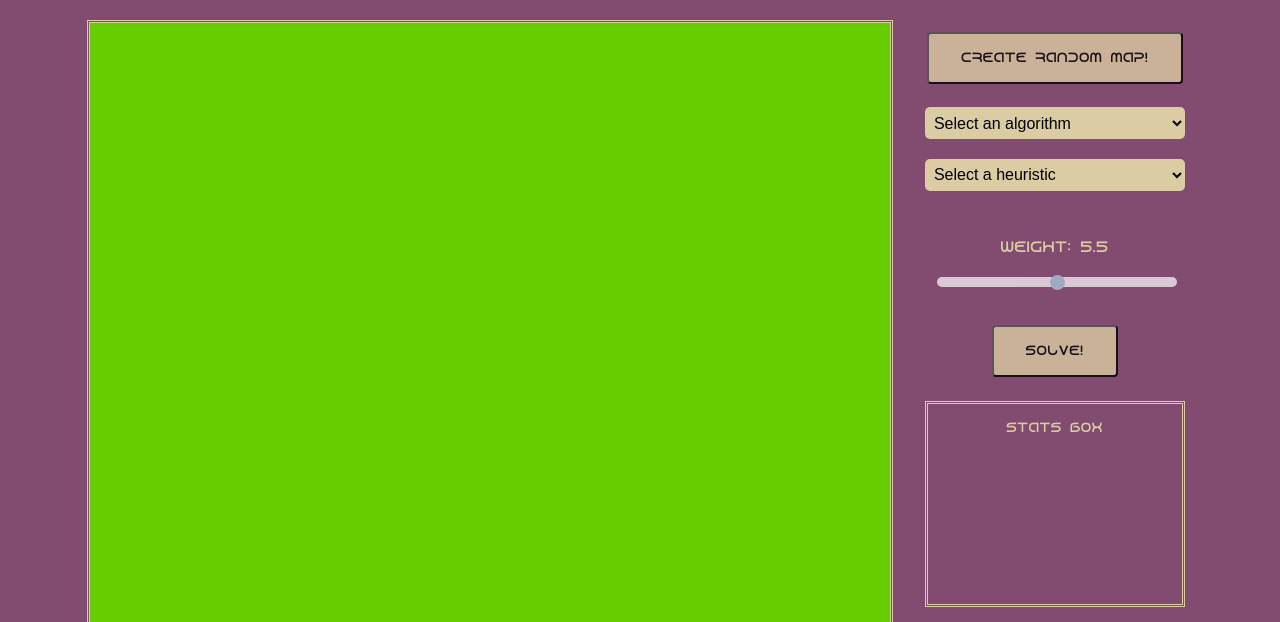
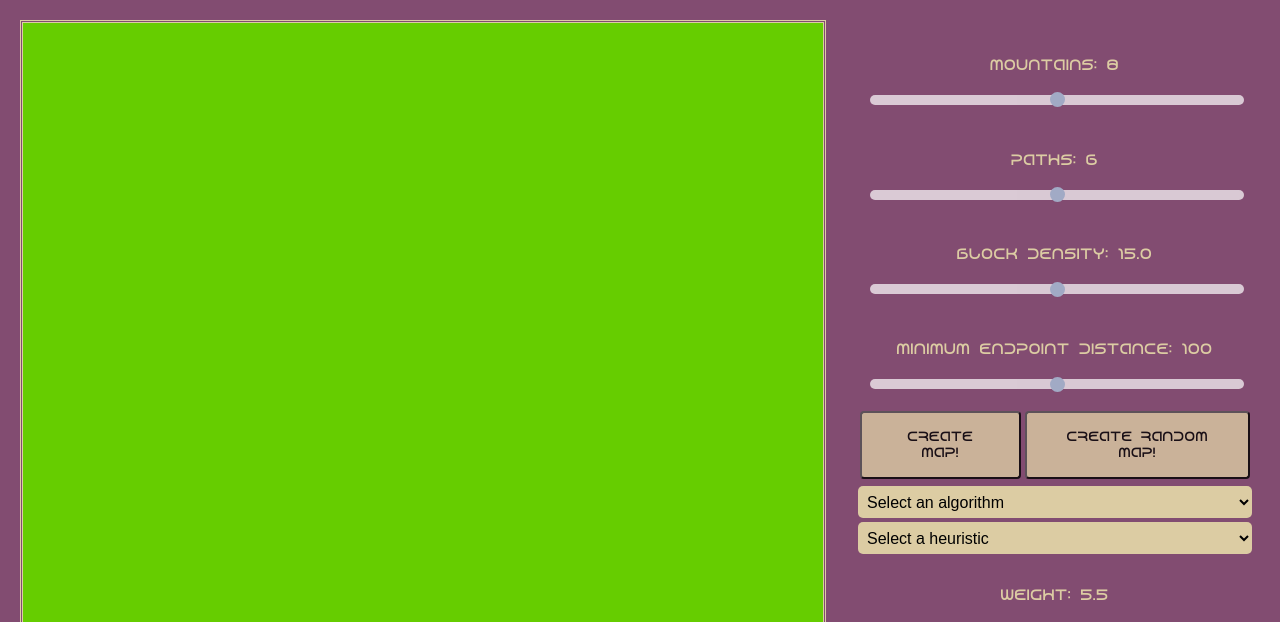
Before and after one commit to AndrewYW/astar-js, a website built with webpack: page index.html in a window 1280 px wide. Shown: the part 66-688 px from the top of the page. Built offline with nearby package versions, Linux system fonts and the light colour scheme.

Commit message:
add extra user inputs

```diff
--- a/index.html
+++ b/index.html
@@ -19,8 +19,28 @@
 
     <div class="options-bar">
 
+      <div class="slide-container">
+        <p>Mountains: <span id="hard-output">8</span></p>
+        <input type="range" min="0" max="16" step="1" class="slider" id="hard-slider" />
+      </div>
+
+      <div class="slide-container">
+        <p>Paths: <span id="path-output">6</span></p>
+        <input type="range" min="0" max="12" step="1" class="slider" id="path-slider" />
+      </div>
+
+      <div class="slide-container">
+        <p>Block Density: <span id="block-output">15.0</span></p>
+        <input type="range" min="0.0" max="30.0" step=".1" class="slider" id="block-slider" />
+      </div>
+      <div class="slide-container">
+        <p>Minimum Endpoint distance: <span id="dist-output">100</span></p>
+        <input type="range" min="50" max="150" step="1" class="slider" id="dist-slider" />
+      </div>
+
       <div class="generate-box">
-        <button type="button" id="create-button">Create Random Map!</button>
+        <button type="button" id="create-button">Create Map!</button>
+        <button type="button" id="random-button">Create Random Map!</button>
       </div>
 
       <div class="algs-box">
--- a/src/css/main.css
+++ b/src/css/main.css
@@ -31,7 +31,7 @@ body h2 {
 .options-bar {
   display: flex;
   flex-direction: column;
-  height: 800px;
+  height: 1000px;
   justify-content: space-between;
   margin: 20px;
 }
@@ -47,10 +47,18 @@ body h2 {
   width: 100%;
 }
 
+.generate-box {
+  display: flex;
+  flex-direction: row;
+  justify-content: space-between;
+  width: 100%;
+}
+
 .solve-box {}
 
 #solve-button,
-#create-button {
+#create-button,
+#random-button {
   -webkit-transition-duration: 0.4s;
   background-color: #dccca3;
   border-radius: 4px;
@@ -68,13 +76,19 @@ body h2 {
 }
 
 #solve-button:hover,
-#create-button:hover {
+#create-button:hover,
+#random-button:hover {
   opacity: 1;
 }
 
+#create-button, #random-button {
+
+}
+
+
 .stats-box {
   border-style: double;
-  min-height: 200px;
+  min-height: 100px;
 }
 
 .slide-container {
--- a/src/js/index.js
+++ b/src/js/index.js
@@ -5,9 +5,20 @@ export const SIZE = 800;
 
 document.addEventListener("DOMContentLoaded", () => {
   const canvas = document.getElementById("canvas");
-  const random = document.getElementById("create-button")
+  const random = document.getElementById("random-button")
+  const create = document.getElementById("create-button")
   var slider = document.getElementById("slider");
   var output = document.getElementById("slider-output");
+  var pathSlider = document.getElementById("path-slider");
+  var pathOutput = document.getElementById("path-output");
+  var hardSlider = document.getElementById("hard-slider");
+  var hardOutput = document.getElementById("hard-output");
+  var blockSlider = document.getElementById("block-slider");
+  var blockOutput = document.getElementById("block-output");
+  var distSlider = document.getElementById("dist-slider");
+  var distOutput = document.getElementById("dist-output");
+
+
   output.innerHTML = slider.value;
 
 
@@ -15,15 +26,26 @@ document.addEventListener("DOMContentLoaded", () => {
   canvas.height = SIZE;
   const ctx = canvas.getContext("2d");
 
-  slider.oninput = function() {
-    output.innerHTML = this.value;
-  }
+  slider.oninput = function() { output.innerHTML = this.value; }
+  pathSlider.oninput = function() { pathOutput.innerHTML = this.value; }
+  blockSlider.oninput = function() { blockOutput.innerHTML = this.value; }
+  hardSlider.oninput = function() { hardOutput.innerHTML = this.value; }
+  distSlider.oninput = function() { distOutput.innerHTML = this.value; }
+
   random.onclick = function() {
       random.disabled = true;
       createRandomMap(ctx);
       random.innerHTML = "Create another map!"
       random.disabled = false;
   };
+
+  create.onclick = function() {
+    const centerCount = parseInt(hardOutput.innerHTML);
+    const pathCount = parseInt(pathOutput.innerHTML);
+    const blockRate = parseFloat(blockOutput.innerHTML / 100);
+    const minDist = parseInt(distOutput.innerHTML);
+    createMap(ctx, centerCount, pathCount, blockRate, minDist);
+  }
 
   DrawUtil.clearTerrain(ctx);
 
@@ -33,3 +55,8 @@ function createRandomMap(ctx) {
   var map = generateRandomMap();
   DrawUtil.drawMap(ctx, map);
 }
+
+function createMap(ctx, centerCount, pathCount, blockRate, minDist) {
+  var map = generateMap(centerCount, pathCount, blockRate, minDist);
+  DrawUtil.drawMap(ctx, map);
+}
--- a/src/js/mapmaker.js
+++ b/src/js/mapmaker.js
@@ -17,7 +17,6 @@ export const generateMap = (centerCount, pathCount, blockRate, minDist) => {
     highways,
     blocked
   };
-  debugger;
   return result;
 }
 
```
Also changed, not shown: dist/bundle.js.
